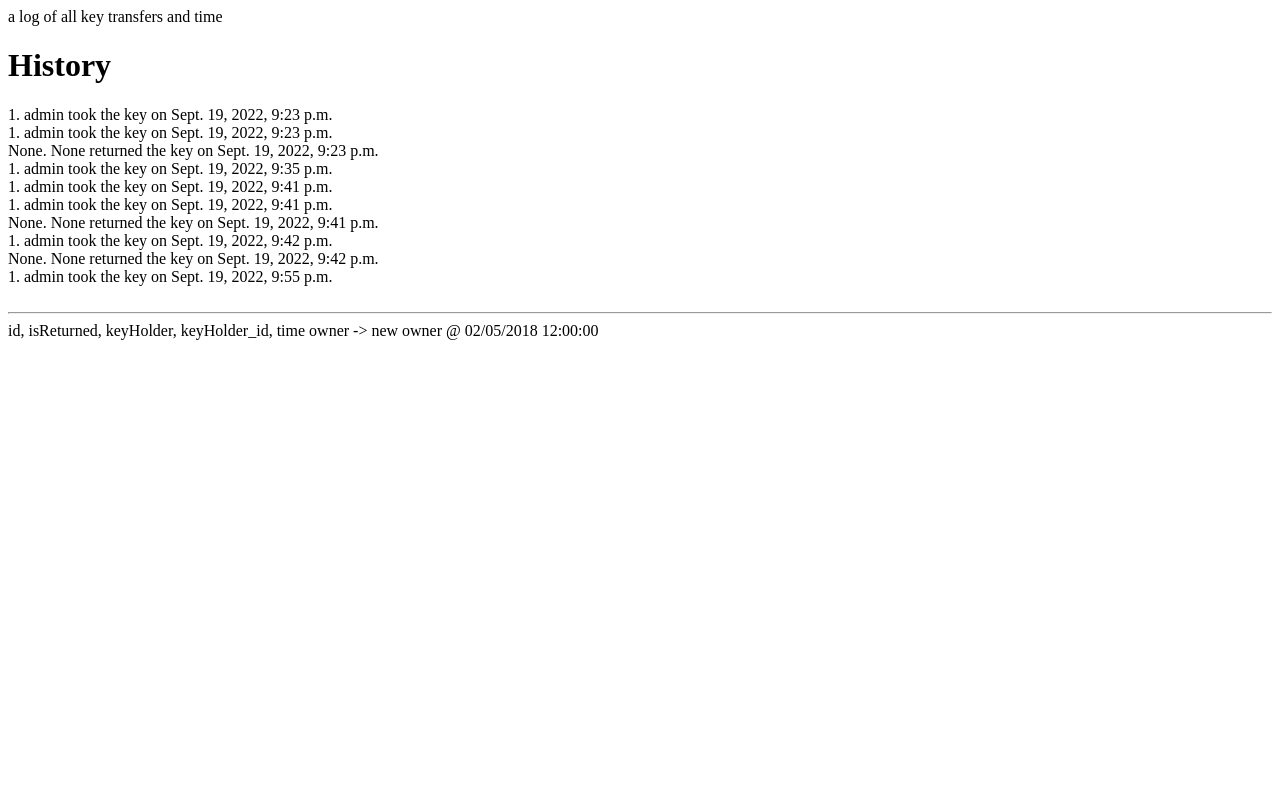
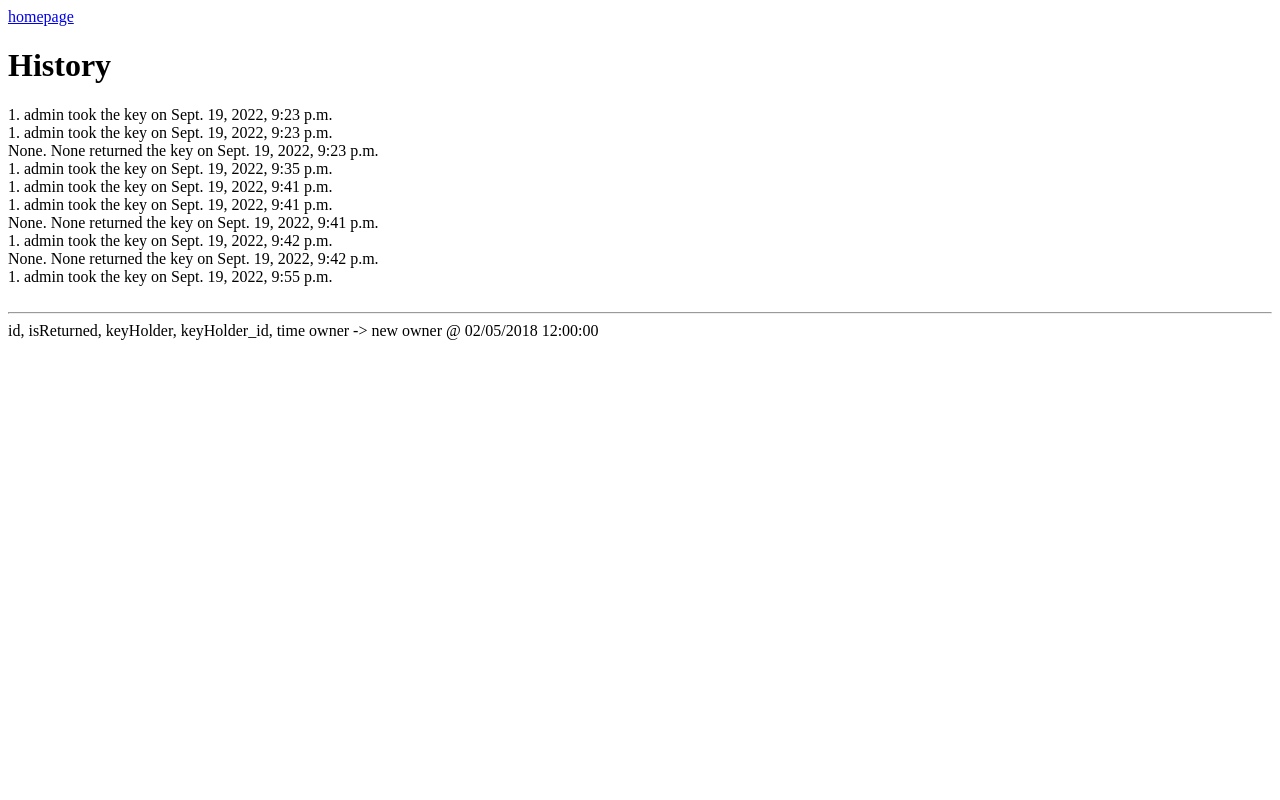
Before and after one commit to Thomas-More-Digital-Innovation/2223-DI-010-Kiwi, a Django app: page /history/ in a window 1280 px wide. Run offline with Django 4.2, Linux system fonts and the light colour scheme; a user stored in the database is signed in; data comes from the database, SQL or seed files in the repository.

Commit message:
fix homepage link

```diff
--- a/keyTracker/templates/keyTracker/history.html
+++ b/keyTracker/templates/keyTracker/history.html
@@ -1,6 +1,5 @@
-a log of all key transfers and time
 
-
+<div><a href="/">homepage</a></div>
 
 <h1>History</h1>
 {% for key in keys %}
--- a/keyTracker/views.py
+++ b/keyTracker/views.py
@@ -19,6 +19,7 @@ def is_member(user, group):
 def homepage(request):
     # if user is not logged in, show login page
     if not request.user.is_authenticated:
+        print("not logged in")
         return redirect('keyTracker:login')
     # user should be part of DI group, so not everyone can see who has the key
     if not is_member(user=request.user, group='DI'):
@@ -45,15 +46,14 @@ def homepage(request):
                 # TODO: messages
 
             # get the latest created key entry from the database
-            lastKey = Key.objects.latest('time')
-            updateKeyForm = UpdateKeyForm(data=request.POST)
-            return render(request=request,
-                          template_name='keyTracker/homepage.html',
-                          context={"updateKeyForm": updateKeyForm,
-                                   "lastKey": lastKey,
-                                   })
-    else:
-        return redirect('keyTracker:login')
+    # if method is GET
+    lastKey = Key.objects.latest('time')
+    updateKeyForm = UpdateKeyForm(data=request.POST)
+    return render(request=request,
+                  template_name='keyTracker/homepage.html',
+                  context={"updateKeyForm": updateKeyForm,
+                           "lastKey": lastKey,
+                           })
 
 
 def register(request):
```
